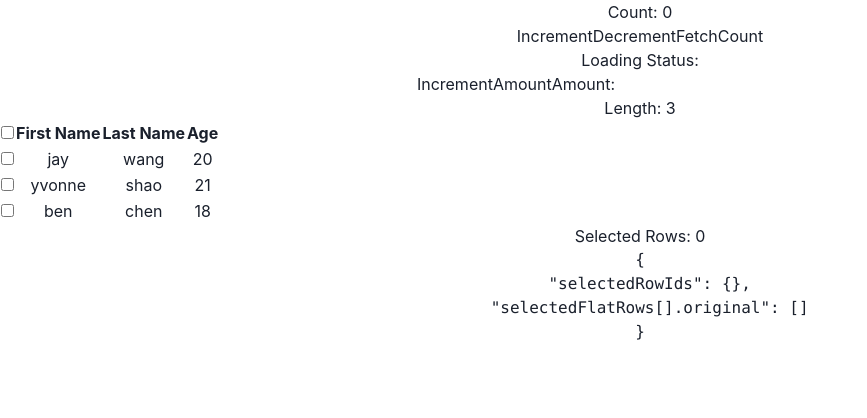
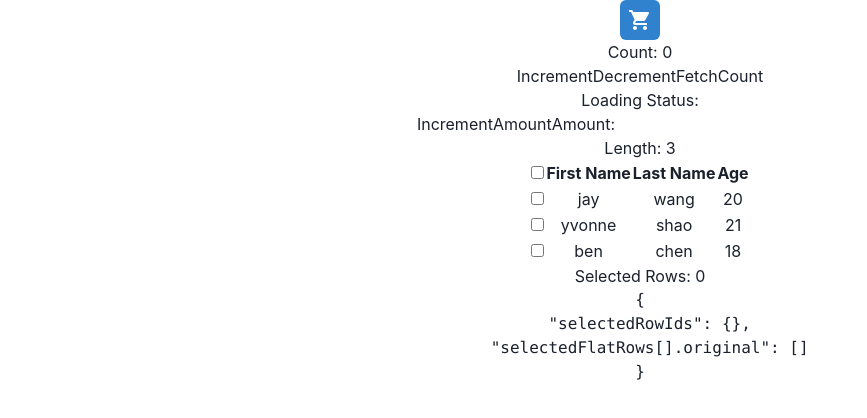
Before and after one commit to WangPinChieh/news-app, a React (Create React App) app: page / in a window 1280 px wide. Shown: the top 418 px of the page, without its empty margins (0-867 px from the left). Built offline with nearby package versions, Linux system fonts and the light colour scheme.

Commit message:
feat: add shipping cart

```diff
--- a/package.json
+++ b/package.json
@@ -6,6 +6,8 @@
     "@chakra-ui/react": "^2.0.0",
     "@emotion/react": "^11.9.0",
     "@emotion/styled": "^11.8.1",
+    "@mui/icons-material": "^5.8.0",
+    "@mui/material": "^5.8.0",
     "@reduxjs/toolkit": "^1.8.1",
     "@testing-library/jest-dom": "^5.16.4",
     "@testing-library/react": "^13.1.1",
--- a/src/App.js
+++ b/src/App.js
@@ -6,6 +6,20 @@ import { setUsers } from "./feature/user/userSlice";
 // import { UserTable } from "./feature/user/index";
 import { Table } from "./feature/custom-react-table/index";
 import { v4 as uuidv4 } from "uuid";
+import { Center } from "@chakra-ui/react";
+import { IconButton } from "@chakra-ui/react";
+import ShoppingCartIcon from "@mui/icons-material/ShoppingCart";
+import {
+  Modal,
+  ModalOverlay,
+  ModalContent,
+  ModalHeader,
+  ModalFooter,
+  ModalBody,
+  ModalCloseButton,
+  useDisclosure,
+  Button,
+} from "@chakra-ui/react";
 
 function App() {
   const dispatch = useDispatch();
@@ -36,13 +50,34 @@ function App() {
     ],
     []
   );
-
+  const { isOpen, onOpen, onClose } = useDisclosure();
   return (
     <div className="App">
+      <IconButton
+        colorScheme="blue"
+        aria-label="Search database"
+        icon={<ShoppingCartIcon />}
+        onClick={onOpen}
+      />
       <Counter />
       Length: {users.length}
       {/* <UserTable columnNames={["name", "age"]} data={users} /> */}
       <Table columns={columns} data={users} />
+      <Modal isOpen={isOpen} onClose={onClose}>
+        <ModalOverlay />
+        <ModalContent>
+          <ModalHeader>Shipping Cart</ModalHeader>
+          <ModalCloseButton />
+          <ModalBody>
+          </ModalBody>
+
+          <ModalFooter>
+            <Button colorScheme="blue" mr={3} onClick={onClose}>
+              Close
+            </Button>
+          </ModalFooter>
+        </ModalContent>
+      </Modal>
     </div>
   );
 }
--- a/src/feature/custom-react-table/index.js
+++ b/src/feature/custom-react-table/index.js
@@ -1,6 +1,7 @@
 import React from "react";
 import styled from "styled-components";
 import { useTable, useRowSelect } from "react-table";
+import { Center } from "@chakra-ui/react";
 
 const Styles = styled.div`
   padding: 1rem;
@@ -92,12 +93,15 @@ export const Table = ({ columns, data }) => {
   // Render the UI for your table
   return (
     <>
+      <Center>
         <table {...getTableProps()}>
           <thead>
             {headerGroups.map((headerGroup) => (
               <tr {...headerGroup.getHeaderGroupProps()}>
                 {headerGroup.headers.map((column) => (
-                <th {...column.getHeaderProps()}>{column.render("Header")}</th>
+                  <th {...column.getHeaderProps()}>
+                    {column.render("Header")}
+                  </th>
                 ))}
               </tr>
             ))}
@@ -117,6 +121,7 @@ export const Table = ({ columns, data }) => {
             })}
           </tbody>
         </table>
+      </Center>
       <p>Selected Rows: {Object.keys(selectedRowIds).length}</p>
       <pre>
         <code>
```
Also changed, not shown: 1 other file (tests, documents, lock files or other folders). Lines whose indentation alone changed are shown as unchanged.
